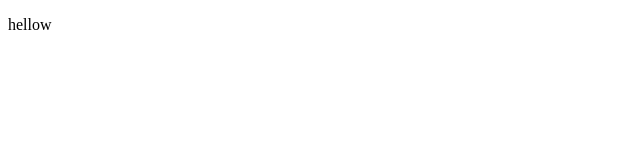
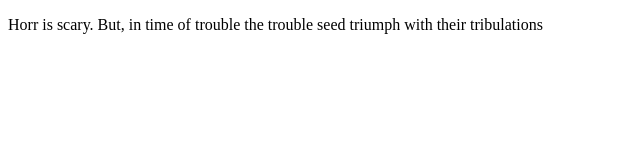
Before and after one commit to ContemplativeMonarch/html_1, a plain HTML site: page index.html in a window 1280 px wide. Shown: the whole page, without its empty margins (0-640 px from the left). Drawn offline with Linux system fonts and the light colour scheme.

Commit message:
A little poem

```diff
--- a/index.html
+++ b/index.html
@@ -6,7 +6,7 @@
     <title>My dizzy Document</title>
 </head>
 <body>
-    <p> hellow
+    <p> Horr is scary. But, in time of trouble the trouble seed triumph with their tribulations
 
     </p>
 </body>
```
